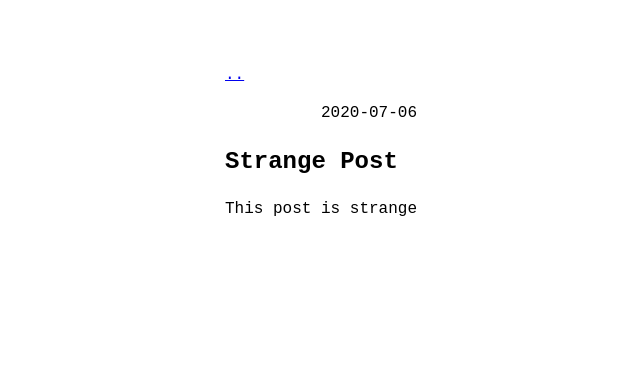
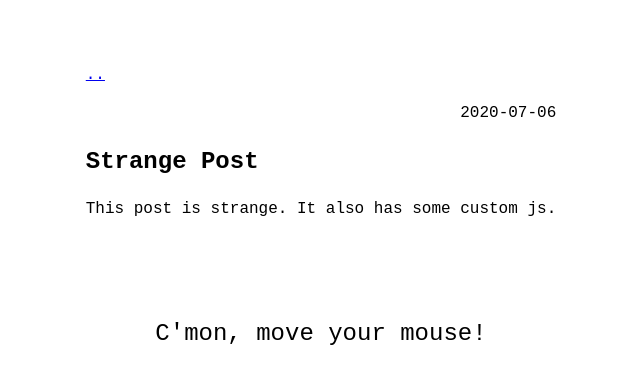
Before and after one commit to riggraz/no-style-please, a Jekyll site: the page built from _posts/2020-07-06-strange-post.md, in a window 1280 px wide. Shown: the top 384 px of the page, without its empty margins (319-959 px from the left). Built offline with Jekyll 4.4.1, drawn with Linux system fonts in a browser that asks for light colours.

Commit message:
Add custom JS in default layout

```diff
--- a/_layouts/default.html
+++ b/_layouts/default.html
@@ -11,5 +11,11 @@
     {%-if site.goat_counter and jekyll.environment == "production"-%}
       {%-include goat_counter.html-%}
     {%-endif-%}
+
+    {% if page.custom_js %}
+      {% for js_file in page.custom_js %}
+        <script type="text/javascript" src="{{ site.baseurl }}/assets/js/{{ js_file }}.js"></script>
+      {% endfor %}
+    {% endif %}
   </body>
 </html>
--- a/_posts/2020-07-06-strange-post.md
+++ b/_posts/2020-07-06-strange-post.md
@@ -1,5 +1,6 @@
 ---
 layout: post
+custom_js: mouse_coords
 ---
 
-This post is strange
+This post is strange. It also has some custom js.
--- /dev/null
+++ b/assets/js/mouse_coords.js
@@ -0,0 +1,9 @@
+const p = document.createElement("p");
+p.style.textAlign = "center";
+p.style.fontSize = "18pt";
+p.innerHTML = "C'mon, move your mouse!"
+document.body.append(p);
+
+document.addEventListener("mousemove", e => {
+  p.innerHTML = `mouseX: ${e.clientX}, mouseY: ${e.clientY}`;
+});
```
